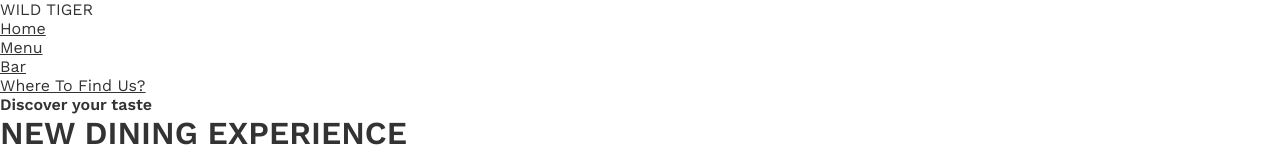
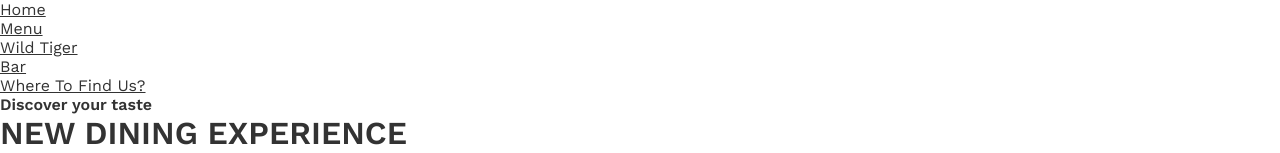
Before and after one commit to SamiKamal/Wild-Tiger-Restaurant, a plain HTML site: page index.html in a window 1280 px wide. Shown: the top 153 px of the page. Drawn offline with nearby package versions, Linux system fonts and the light colour scheme.

Commit message:
Some changes at html

```diff
--- a/index.html
+++ b/index.html
@@ -13,11 +13,11 @@
   <header>
     <div class="background-img"></div>
       <div class="header-top">
-        <div class="Logo"><p>WILD <span>TIGER</span></p></div>
         <nav>
           <ul>
             <li><a href="">Home</a></li>
             <li><a href="">Menu</a></li>
+            <li><a href="index.html">Wild Tiger</a></li>
             <li><a href="">Bar</a></li>
             <li><a href="">Where To Find Us?</a></li>
           </ul>
```
